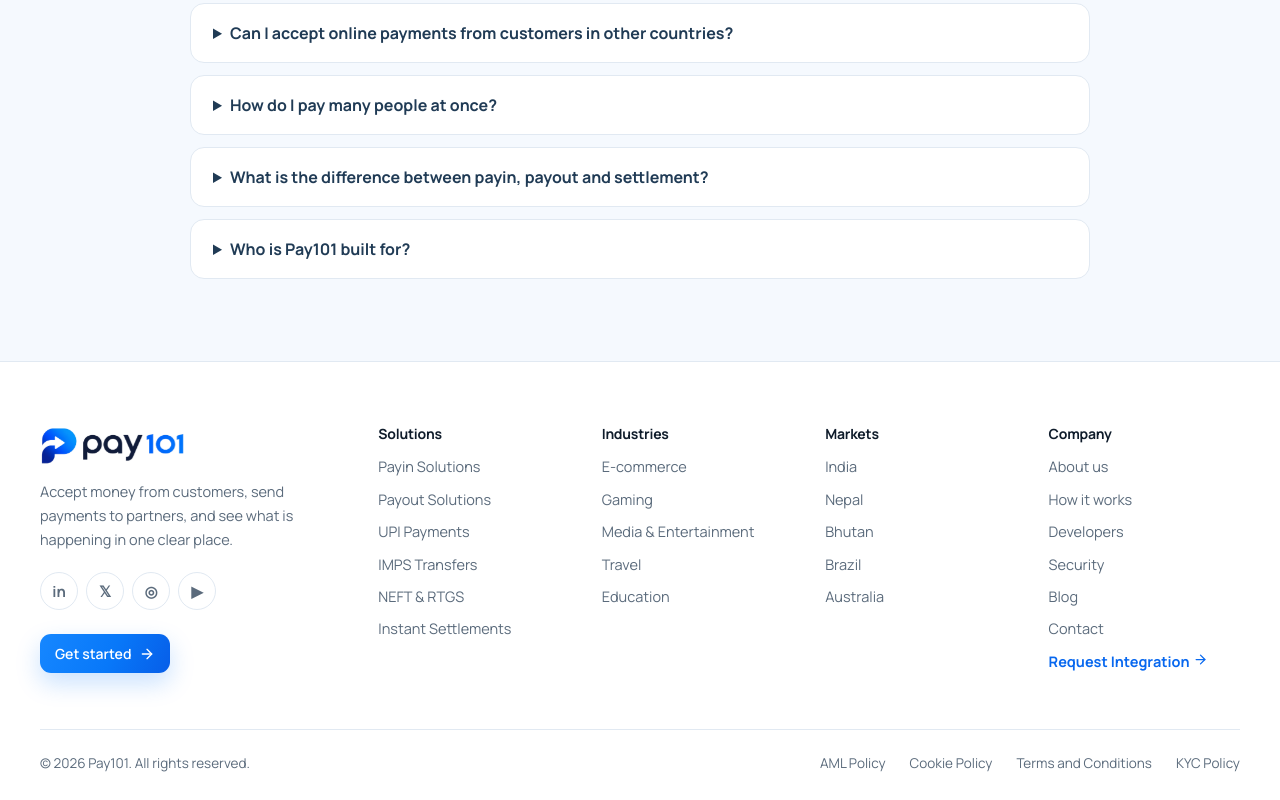
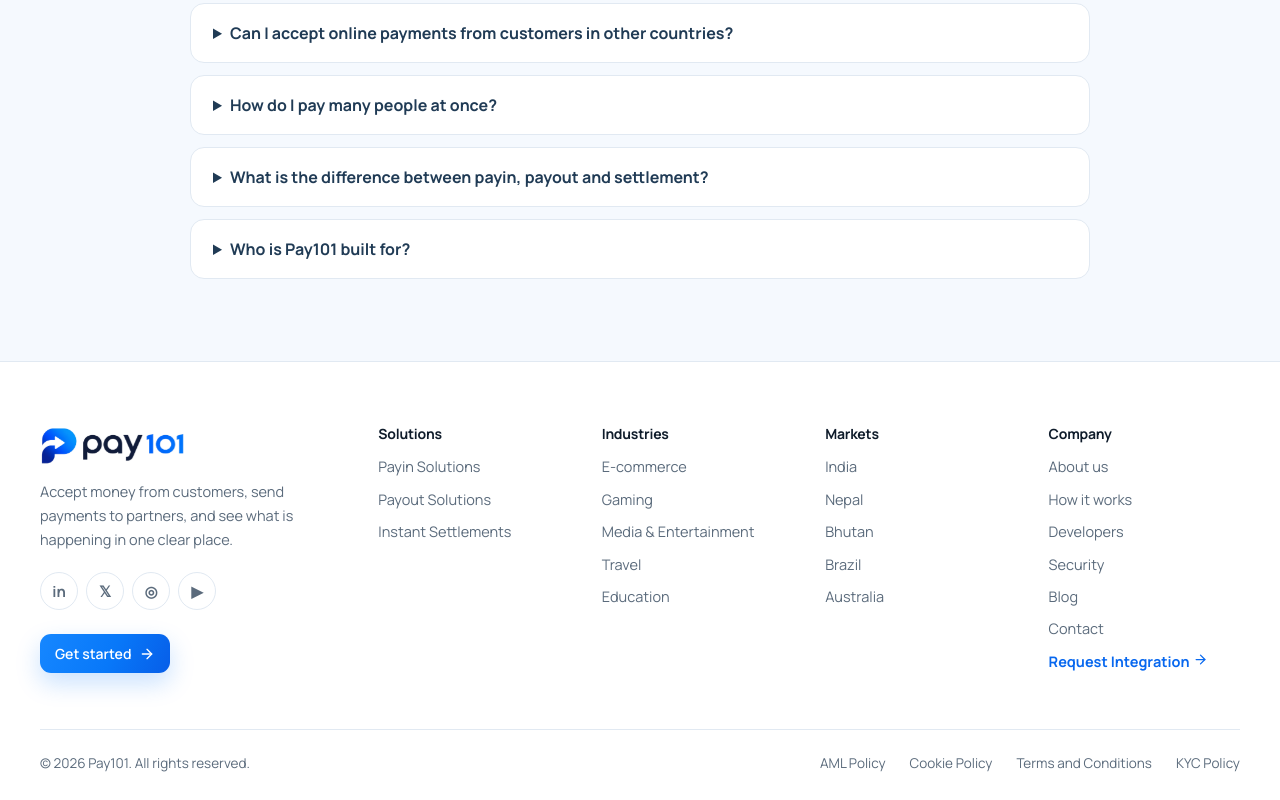
Before and after one commit to kartikmishra543/pay101-demo, a React (Vite) app: page / in a window 1280 px wide. Shown: the part 7378-8178 px from the top of the page. Built offline with nearby package versions, Linux system fonts and the light colour scheme.

Commit message:
Keep three core solutions in Pay101 footer

```diff
--- a/src/main.jsx
+++ b/src/main.jsx
@@ -245,7 +245,7 @@ function App(){
       </div>
       <a className="primary small p101FooterCta" href="/signup">Get started <ArrowRight size={16}/></a>
      </div>
-     <div className="p101FooterCol"><h4>Solutions</h4><a href="/#solutions">Payin Solutions</a><a href="/#solutions">Payout Solutions</a><a href="/#solutions">UPI Payments</a><a href="/#solutions">IMPS Transfers</a><a href="/#solutions">NEFT &amp; RTGS</a><a href="/#solutions">Instant Settlements</a></div>
+     <div className="p101FooterCol"><h4>Solutions</h4><a href="/#solutions">Payin Solutions</a><a href="/#solutions">Payout Solutions</a><a href="/#solutions">Instant Settlements</a></div>
      <div className="p101FooterCol"><h4>Industries</h4><a href="/#industries">E-commerce</a><a href="/#industries">Gaming</a><a href="/#industries">Media &amp; Entertainment</a><a href="/#industries">Travel</a><a href="/#industries">Education</a></div>
      <div className="p101FooterCol"><h4>Markets</h4><a href="/#markets">India</a><a href="/#markets">Nepal</a><a href="/#markets">Bhutan</a><a href="/#markets">Brazil</a><a href="/#markets">Australia</a></div>
      <div className="p101FooterCol"><h4>Company</h4><a href="/#about">About us</a><a href="/how-it-works">How it works</a><a href="/#developers">Developers</a><a href="/#security">Security</a><a href="/#blog">Blog</a><a href="/#contact">Contact</a><a href="mailto:support@pay101.uk?subject=Pay101%20Integration%20Request" style={{color:"#0868ef",fontWeight:700}}>Request Integration <ArrowRight size={15}/></a></div>
```
